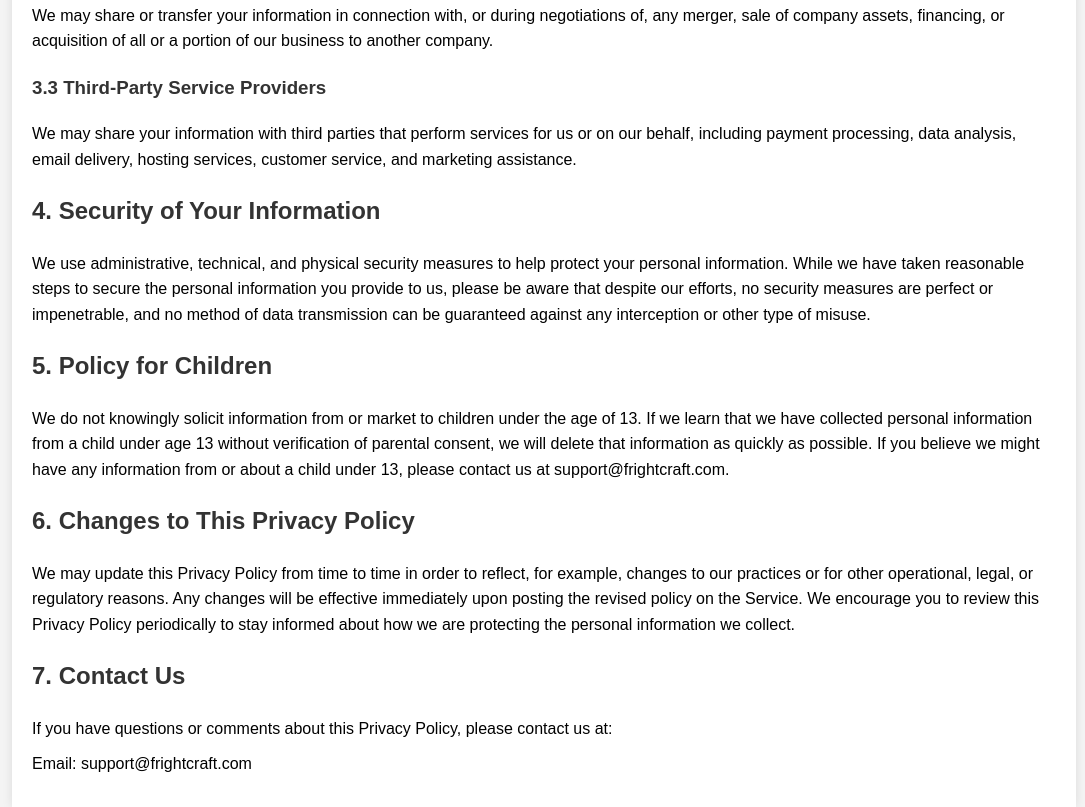
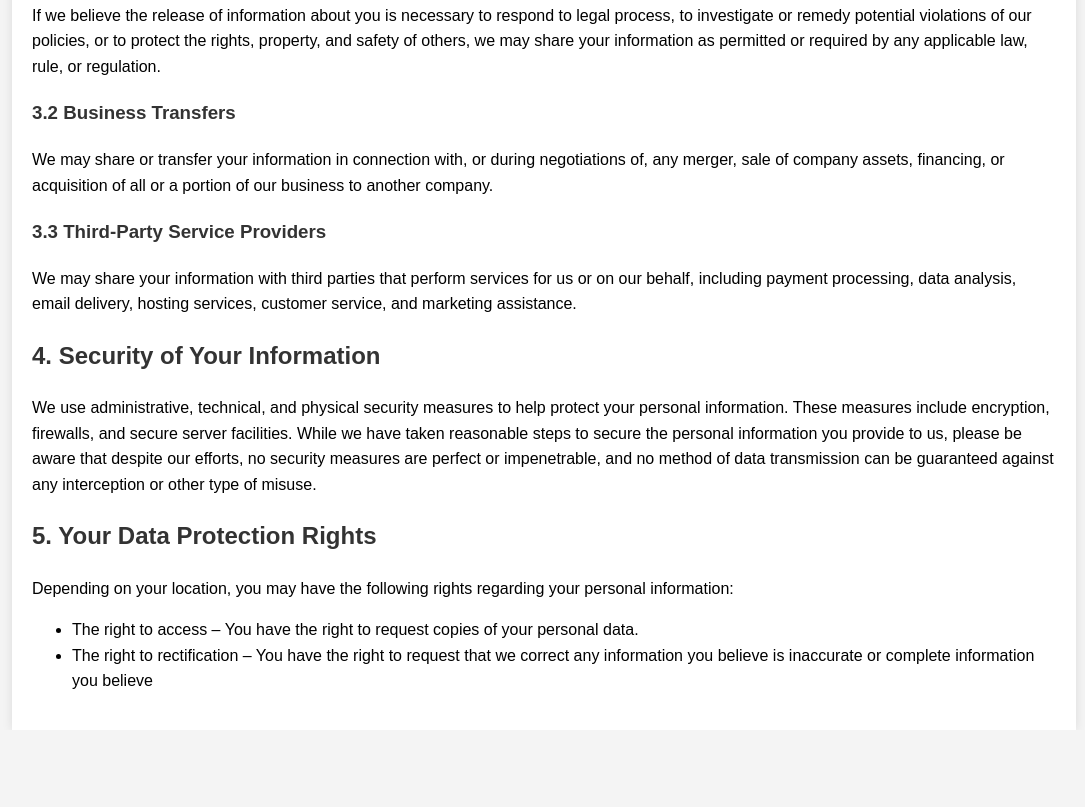
Before and after one commit to sgpascoe/FrightCraft-, a plain HTML site: page privacypolicy.html in a window 1280 px wide. Shown: the part 1220-2027 px from the top of the page, without its empty margins (96-1181 px from the left). After the commit the page ends 1950 px from the top, so only its background shows below. Drawn offline with Linux system fonts and the light colour scheme.

Commit message:
Update privacypolicy.html

```diff
--- a/privacypolicy.html
+++ b/privacypolicy.html
@@ -42,13 +42,16 @@
         <h3>1.2 Usage Data</h3>
         <p>Information our servers automatically collect when you access the Service, such as your IP address, browser type, operating system, access times, and the pages you have viewed directly before and after accessing the Service.</p>
 
+        <h3>1.3 Cookies and Tracking Technologies</h3>
+        <p>We use cookies and similar tracking technologies to track activity on our Service and hold certain information. Cookies are files with a small amount of data that may include an anonymous unique identifier. You can instruct your browser to refuse all cookies or to indicate when a cookie is being sent. However, if you do not accept cookies, you may not be able to use some portions of our Service.</p>
+
         <h2>2. Use of Your Information</h2>
         <p>We may use information collected about you via the Service to:</p>
         <ul>
             <li>Provide, operate, and maintain our Service</li>
             <li>Improve, personalize, and expand our Service</li>
             <li>Understand and analyze how you use our Service</li>
-            <li>Develop new products, services, features,            and functionality</li>
+            <li>Develop new products, services, features, and functionality</li>
             <li>Communicate with you, either directly or through one of our partners, including for customer service, to provide you with updates and other information relating to the Service, and for marketing and promotional purposes</li>
             <li>Process your transactions and manage your orders</li>
             <li>Send you emails</li>
@@ -68,17 +71,10 @@
         <p>We may share your information with third parties that perform services for us or on our behalf, including payment processing, data analysis, email delivery, hosting services, customer service, and marketing assistance.</p>
 
         <h2>4. Security of Your Information</h2>
-        <p>We use administrative, technical, and physical security measures to help protect your personal information. While we have taken reasonable steps to secure the personal information you provide to us, please be aware that despite our efforts, no security measures are perfect or impenetrable, and no method of data transmission can be guaranteed against any interception or other type of misuse.</p>
+        <p>We use administrative, technical, and physical security measures to help protect your personal information. These measures include encryption, firewalls, and secure server facilities. While we have taken reasonable steps to secure the personal information you provide to us, please be aware that despite our efforts, no security measures are perfect or impenetrable, and no method of data transmission can be guaranteed against any interception or other type of misuse.</p>
 
-        <h2>5. Policy for Children</h2>
-        <p>We do not knowingly solicit information from or market to children under the age of 13. If we learn that we have collected personal information from a child under age 13 without verification of parental consent, we will delete that information as quickly as possible. If you believe we might have any information from or about a child under 13, please contact us at support@frightcraft.com.</p>
-
-        <h2>6. Changes to This Privacy Policy</h2>
-        <p>We may update this Privacy Policy from time to time in order to reflect, for example, changes to our practices or for other operational, legal, or regulatory reasons. Any changes will be effective immediately upon posting the revised policy on the Service. We encourage you to review this Privacy Policy periodically to stay informed about how we are protecting the personal information we collect.</p>
-
-        <h2>7. Contact Us</h2>
-        <p>If you have questions or comments about this Privacy Policy, please contact us at:</p>
-        <p>Email: support@frightcraft.com</p>
-    </div>
-</body>
-</html>
+        <h2>5. Your Data Protection Rights</h2>
+        <p>Depending on your location, you may have the following rights regarding your personal information:</p>
+        <ul>
+            <li>The right to access – You have the right to request copies of your personal data.</li>
+            <li>The right to rectification – You have the right to request that we correct any information you believe is inaccurate or complete information you believe
```
